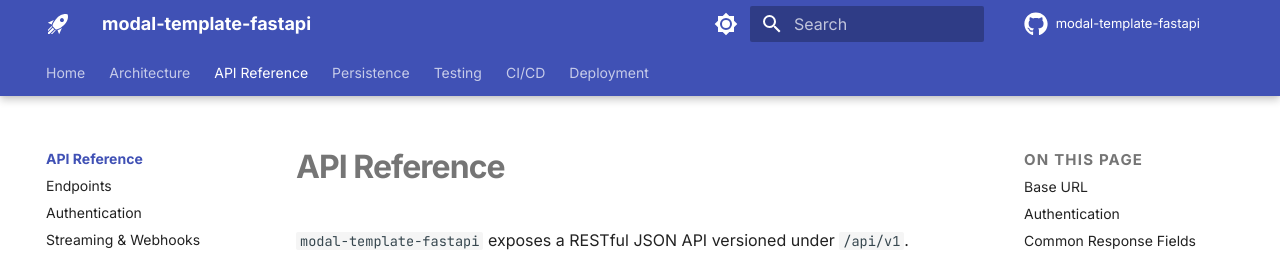
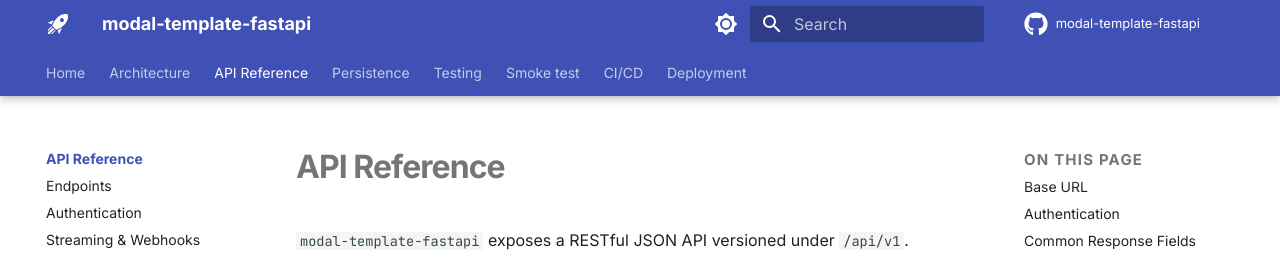
Before and after one commit to Furious-Meteors/modal-template-fastapi, an MkDocs documentation site: the page built from docs/api/index.md, in a window 1280 px wide. Shown: the top 257 px of the page. Built offline with MkDocs 1.6.1 and Material for MkDocs 9.7.7, drawn with Linux system fonts in a browser that asks for light colours; comment, search, counter and statistics services are not loaded.

Commit message:
updated doc configuration

```diff
--- a/mkdocs.yml
+++ b/mkdocs.yml
@@ -105,5 +105,6 @@
     - Streaming & Webhooks: api/streaming.md
   - Persistence: persistence.md
   - Testing: testing.md
+  - Smoke test: smoke-test.md
   - CI/CD: cicd.md
   - Deployment: deployment.md
```
